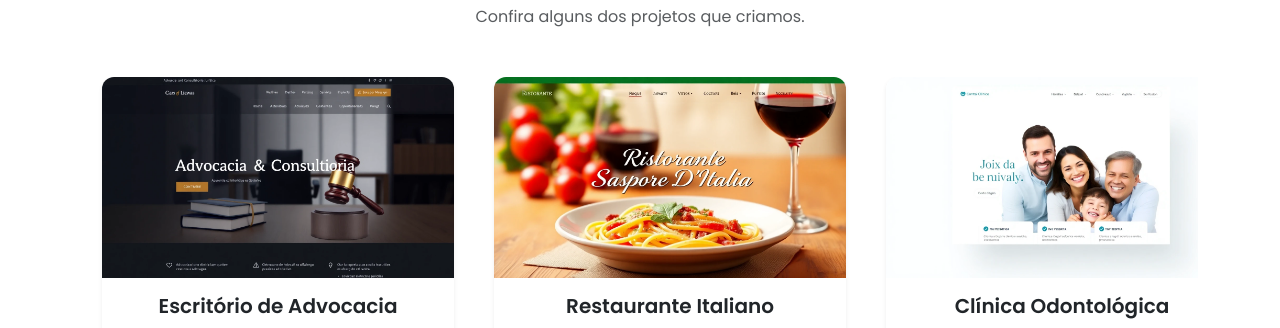
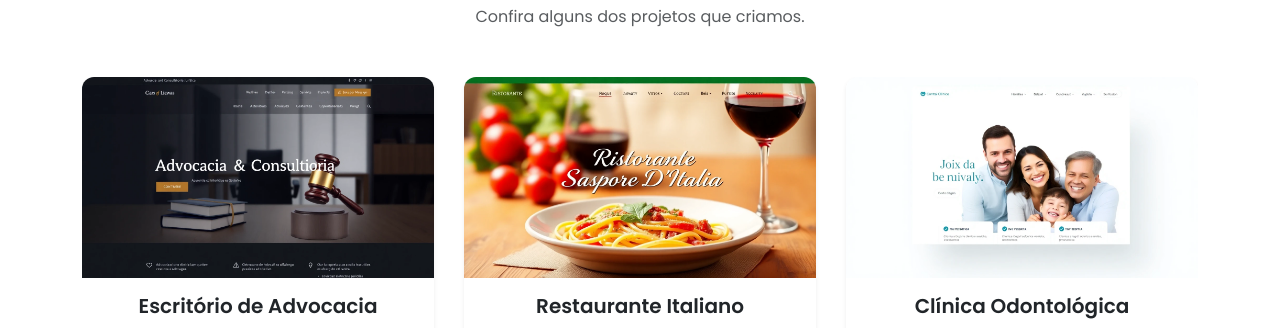
Before and after one commit to Adael-Oliveira/devpage, a plain HTML site: page index.html in a window 1280 px wide. Shown: the part 2087-2415 px from the top of the page. Drawn offline with nearby package versions, Linux system fonts and the light colour scheme.

Commit message:
Update style.css

```diff
--- a/style.css
+++ b/style.css
@@ -152,7 +152,6 @@ h1, h2, h3, h4, h5, h6 {
     transition: all 0.3s ease;
     border: none;
     border-radius: 0.75rem;
-    margin: 0; /* Remove margens padrão */
 }
 
 .portfolio-card:hover {
@@ -165,9 +164,9 @@ h1, h2, h3, h4, h5, h6 {
 }
 
 .portfolio-slider .swiper-slide {
-    padding-bottom: 20px; /* Reduz o espaço para paginação, ajustado de 50px para 20px */
-    margin: 0 10px; /* Define um espaçamento lateral mínimo entre slides */
+    padding-bottom: 50px; /* Space for pagination */
 }
+
 /* --- Swiper General Styles --- */
 .swiper-pagination-bullet {
     width: 12px;
```
